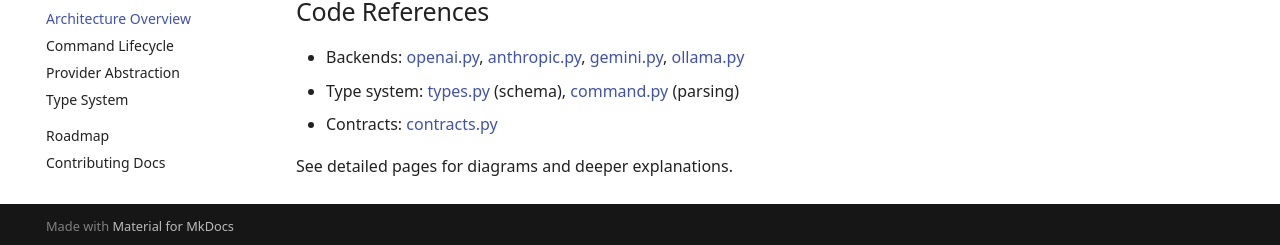
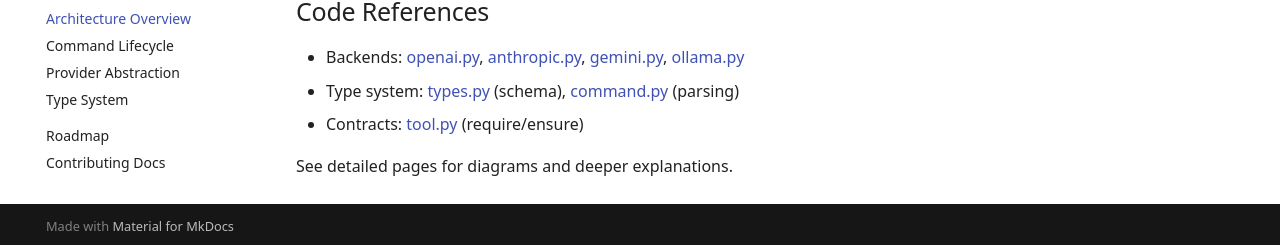
Before and after one commit to lydakis/alloy, an MkDocs documentation site: the page built from docs/architecture/overview.md, in a window 1280 px wide and 1131 px high. Shown: the part 883-1128 px from the top of the window. Built offline with MkDocs 1.6.1 and Material for MkDocs 9.7.7, drawn with Linux system fonts in a browser that asks for light colours; comment, search, counter and statistics services are not loaded.

Commit message:
docs: fix README links to docs.alloy.fyi; adjust architecture code link (contracts -> tool.py)

```diff
--- a/docs/architecture/overview.md
+++ b/docs/architecture/overview.md
@@ -34,6 +34,6 @@ flowchart LR
 
 - Backends: [openai.py](https://github.com/lydakis/alloy/blob/main/src/alloy/models/openai.py), [anthropic.py](https://github.com/lydakis/alloy/blob/main/src/alloy/models/anthropic.py), [gemini.py](https://github.com/lydakis/alloy/blob/main/src/alloy/models/gemini.py), [ollama.py](https://github.com/lydakis/alloy/blob/main/src/alloy/models/ollama.py)
 - Type system: [types.py](https://github.com/lydakis/alloy/blob/main/src/alloy/types.py) (schema), [command.py](https://github.com/lydakis/alloy/blob/main/src/alloy/command.py) (parsing)
-- Contracts: [contracts.py](https://github.com/lydakis/alloy/blob/main/src/alloy/contracts.py)
+- Contracts: [tool.py](https://github.com/lydakis/alloy/blob/main/src/alloy/tool.py) (require/ensure)
 
 See detailed pages for diagrams and deeper explanations.
```
